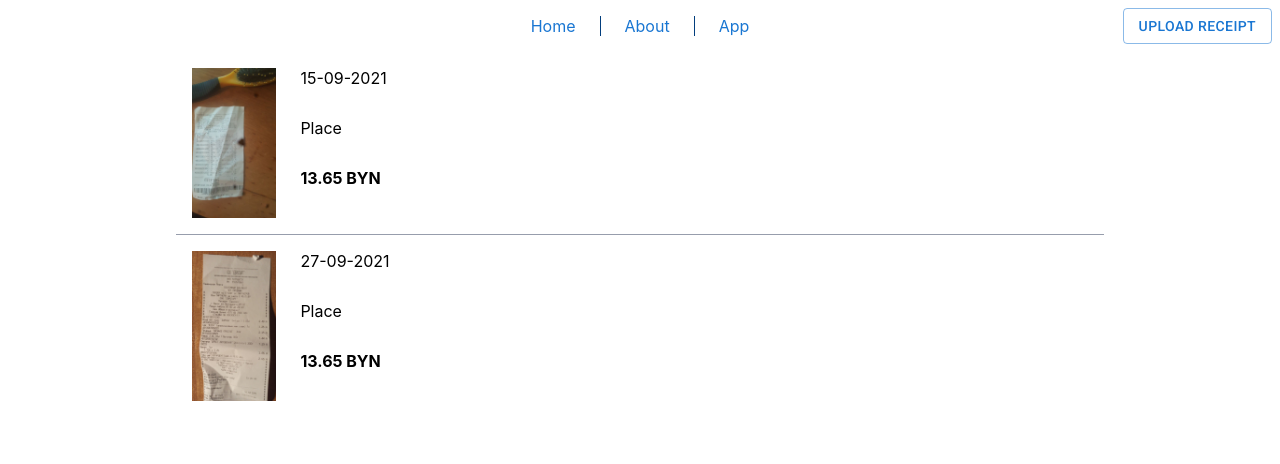
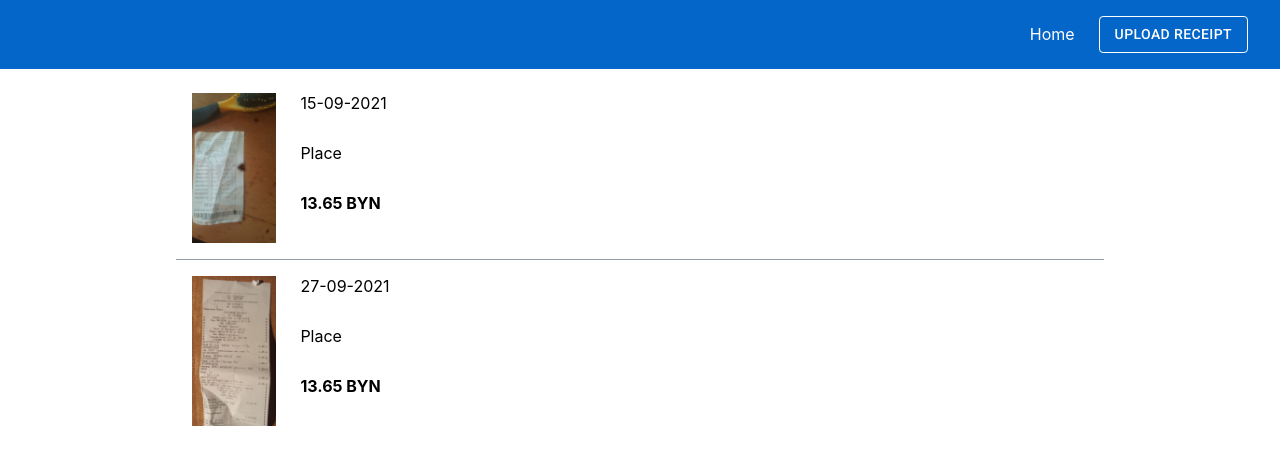
Before and after one commit to YuShagun/cp_react_redux_ts, a React (Create React App) app: page / in a window 1280 px wide. Shown: the top 464 px of the page. Built offline with nearby package versions, Linux system fonts and the light colour scheme.

Commit message:
improve header

```diff
--- a/src/components/Header/Header.module.css
+++ b/src/components/Header/Header.module.css
@@ -1,15 +1,15 @@
 .link {
-  padding: 0 1.5rem !important;
+  padding: 0 1rem !important;
+  margin: 0 0.5rem !important;
 }
 
 .link, .link:active {
-  color: var(--dark-cornflower-blue);
-}
-
-.link:hover {
-  color: var(--true-blue);
+  color: inherit !important;
 }
 
 .linkContainer {
-  margin: 1rem 0;
+  margin-bottom: 0.5rem;
+  padding: 1rem 0;
+  background-color: var(--true-blue);
+  color: white
 }
--- a/src/components/Header/Header.tsx
+++ b/src/components/Header/Header.tsx
@@ -10,23 +10,9 @@ import styles from './Header.module.css';
 export default function Header() {
 
   return (
-    <div className="row">
-      <div className="col"></div>
-      <div className="col">
-        <div className={`row justify-content-center ${styles.linkContainer}`}>
+    <div className={`row justify-content-end align-items-center ${styles.linkContainer}`}>
           <Link component={RouterLink} underline="none" className={styles.link} to="/">Home</Link>
-          <VLine color="var(--dark-cornflower-blue)" />
-          <Link component={RouterLink} underline="none" className={styles.link} to="/about">About</Link>
-          <VLine color="var(--dark-cornflower-blue)" />
-          <Link component={RouterLink} underline="none" className={styles.link} to="/app">App</Link>
-
-        </div>
-      </div>
-      <div className="col">
-        <div className="row justify-content-end align-items-center">
-          <Button variant="outlined" component={RouterLink} to='/actions/upload' style={{ marginRight: '0.5rem' }}>Upload receipt</Button>
-        </div>
-      </div>
+          <Button variant="outlined" color='inherit' component={RouterLink} to='/actions/upload' style={{ marginRight: '2rem' }}>Upload receipt</Button>
     </div>
   )
 }
--- a/src/components/VLine/VLine.module.css
+++ b/src/components/VLine/VLine.module.css
@@ -1,6 +1,6 @@
 .vline {
   border-left: 1px solid currentColor;
-  min-height: 100%;
-  max-height: 100vh;
-  margin: 0;
+  min-height: 1.5rem;
+  max-height: 100%;
+  margin: 0 0.5rem;
 }
```
